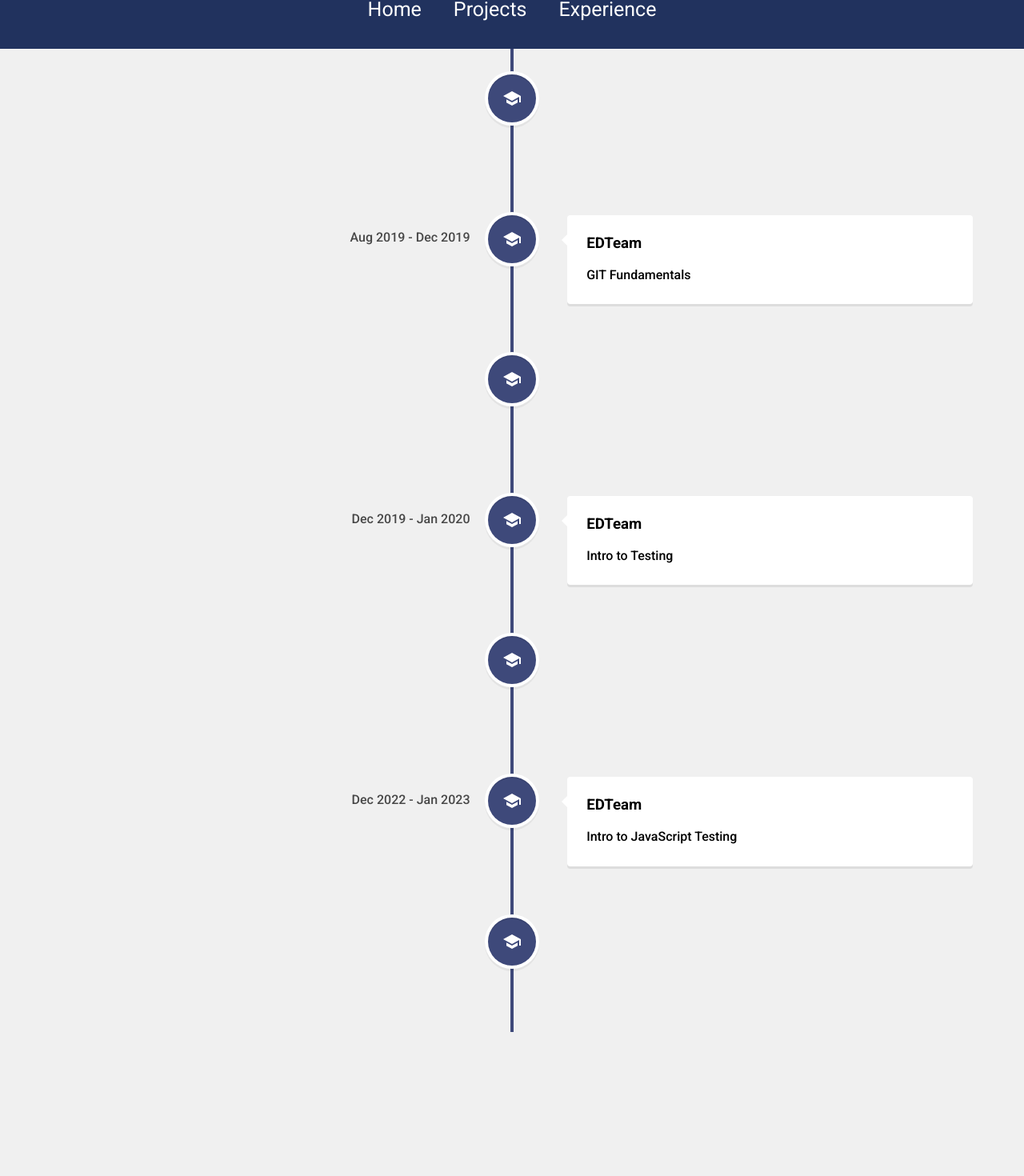
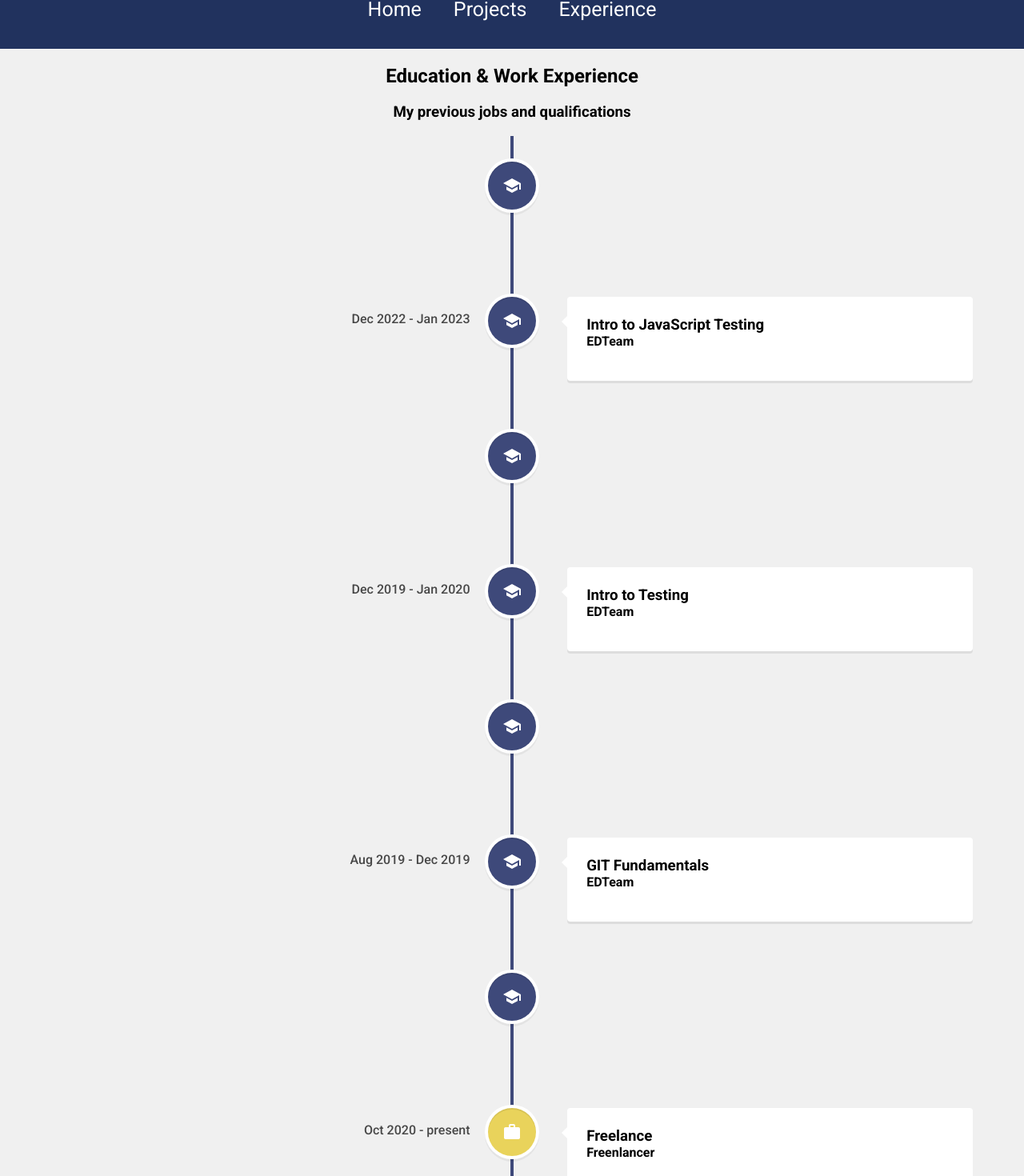
Before and after one commit to mrsanchez02/personal-portfolio, a React (Create React App) app: page /experience in a window 1280 px wide. Shown: the part 39-1509 px from the top of the page at 80% size. Built offline with nearby package versions, Linux system fonts and the light colour scheme.

Commit message:
[updated] Experience page

```diff
--- a/public/index.html
+++ b/public/index.html
@@ -4,6 +4,7 @@
     <meta charset="utf-8" />
     <link rel="icon" href="%PUBLIC_URL%/favicon.ico" />
     <meta name="viewport" content="width=device-width, initial-scale=1" />
+    <meta name="theme-color" content="#000000" />
     <meta
       name="description"
       content="Leandro Sanchez Web Portfolio."
--- /dev/null
+++ b/src/data/educationexp.js
@@ -0,0 +1,51 @@
+module.exports = [
+  {
+    type: 'education',
+    degreeTitle: 'Jira Fundamentals',
+    educationalInstitute: 'EDTeam',
+    startDate: 'Jan 2023',
+    endDate: 'Jan 2023'
+  },
+  {
+    type: 'education',
+    degreeTitle: 'Intro to JavaScript Testing',
+    educationalInstitute: 'EDTeam',
+    startDate: 'Dec 2022',
+    endDate: 'Jan 2023'
+  },
+  {
+    type: 'education',
+    degreeTitle: 'Bootcamp C# Web Development',
+    educationalInstitute: 'Talendig, The Digital Talent Factory',
+    startDate: 'Aug 2022',
+    endDate: 'Dec 2022'
+  },
+  {
+    type: 'education',
+    degreeTitle: 'Intro to Testing',
+    educationalInstitute: 'EDTeam',
+    startDate: 'Dec 2019',
+    endDate: 'Jan 2020'
+  },
+  {
+    type: 'education',
+    degreeTitle: 'React from Scratch',
+    educationalInstitute: 'EDTeam',
+    startDate: 'Dec 2019',
+    endDate: 'Feb 2020'
+  },
+  {
+    type: 'education',
+    degreeTitle: 'GIT Fundamentals',
+    educationalInstitute: 'EDTeam',
+    startDate: 'Aug 2019',
+    endDate: 'Dec 2019'
+  },
+  {
+    type: 'education',
+    degreeTitle: 'Software Development in Java',
+    educationalInstitute: 'SDQ Learning Center',
+    startDate: 'Jun 2019',
+    endDate: 'Aug 2019'
+  }
+]
--- /dev/null
+++ b/src/data/workexp.js
@@ -0,0 +1,26 @@
+module.exports = [
+  {
+    jobTitle: 'Freelance',
+    companyName: 'Freenlancer',
+    jobDescription: 'Currently, I’m a freelancer, providing technical consulting to Startups and others freelancers. Helping to maintain and acquire technical equipment (Computers, Laptops, Servers and others Data Center needs) and Security Systems (Security Cameras, alarms, etc.). As a designer and website builder, I’m involved in the digital presence for my customer business.',
+    hireDate: 'Oct 2020',
+    endDate: 'present',
+    jobResponsabilities: ['Design logos.', 'Build and Design Websites.', 'Provide Security Solutions corresponding to each client’s needs.', 'Provide or build a web app corresponding to client needs.']
+  },
+  {
+    jobTitle: 'Technical Support Analyst',
+    companyName: 'ADERCA',
+    jobDescription: 'Founded in 1972, it is today one of the most important industrial distributors in the Dominican Republic. In the mining, cement, power generation, food and beverage, textile, sugar, metallurgical and manufacturing industries in general, Aderca creates added value for each of its clients with the most recognized brands of industrial spare parts and a range of integrated tailor-made services, generating value and efficiency for its clients. As technical support and sysadmin I was oriented to find solutions that were at the forefront of the industry and the needs of our collaborators, so that they can provide a high quality service.',
+    hireDate: 'Oct 2015',
+    endDate: 'Oct 2020',
+    jobResponsabilities: ['Maintenance ERP software (Microsoft Dynamics)', 'Maintenance devices for calls management', 'Maintenance of Servers (Microsoft SQL Database)', 'Help Desk support to collaborators']
+  },
+  {
+    jobTitle: 'Technical Support Help Desk',
+    companyName: 'AMOV International Teleservices',
+    jobDescription: 'It’s an outsourcing company, which is responsible for providing Call Center services to other companies. Services like Customer Services Agents, Help Desk Troubleshooting, etc. In my case I’ ve been working for Claro PR Internet Services customers through this company.',
+    hireDate: 'Ago 2012',
+    endDate: 'Oct 2015',
+    jobResponsabilities: ['Check and authenticate ending customer’s request.', 'Bring troubleshooting to ending customers.', 'Remotely connect to bring solutions to any settings and connections needs.']
+  }
+]
--- a/src/pages/Experience.jsx
+++ b/src/pages/Experience.jsx
@@ -2,63 +2,51 @@ import React from 'react'
 import { VerticalTimeline, VerticalTimelineElement } from 'react-vertical-timeline-component'
 import 'react-vertical-timeline-component/style.min.css'
 import SchoolIcon from '@material-ui/icons/School'
+import WorkIcon from '@material-ui/icons/Work'
+import StarIcon from '@material-ui/icons/Star'
+import WorkTimelineData from '../data/workexp'
+import educationTimelineData from '../data/educationexp'
+import '../styles/Experience.css'
 
 const Experience = () => {
-  const experienceTimelineData = [
-    {
-      title: 'Software Development in Java',
-      location: 'SDQ Learning Center',
-      timeline: 'Jun 2019 - Aug 2019'
-    },
-    {
-      title: 'GIT Fundamentals',
-      location: 'EDTeam',
-      timeline: 'Aug 2019 - Dec 2019'
-    },
-    {
-      title: 'React from Scratch',
-      location: 'EDTeam',
-      timeline: 'Dec 2019 - Feb 2020'
-    },
-    {
-      title: 'Intro to Testing',
-      location: 'EDTeam',
-      timeline: 'Dec 2019 - Jan 2020'
-    },
-    {
-      title: 'Bootcamp C# Web Development',
-      location: 'Talendig, The Digital Talent Factory',
-      timeline: 'Aug 2022 - Dec 2022'
-    },
-    {
-      title: 'Intro to JavaScript Testing',
-      location: 'EDTeam',
-      timeline: 'Dec 2022 - Jan 2023'
-    },
-    {
-      title: 'Jira Fundamentals',
-      location: 'EDTeam',
-      timeline: 'Jan 2023 - Jan 2023'
-    }
-  ]
-
   return (
     <div className='experience'>
+      <h2 className='experience__title'>Education & Work Experience</h2>
+      <h3 className='experience__subtitle'>My previous jobs and qualifications</h3>
       <VerticalTimeline lineColor='#3e497a'>
-        {/* <VerticalTimelineElement className='vertical-timeline-element--education' date='2021'></VerticalTimelineElement> */}
-        {experienceTimelineData.map((exp, index) => (
+        {educationTimelineData.map((exp, index) => (
           <VerticalTimelineElement
             key={index}
             className='vertical-timeline-element--education'
-            date={exp.timeline}
+            date={`${exp.startDate} - ${exp.endDate}`}
             iconStyle={{ background: '#3e497a', color: '#fff' }}
             icon={<SchoolIcon />}
           >
-            <h3 className='vertical-timeline-element-title'>{exp.location}</h3>
-            <h4 className='vertical-timeline-element-subtitle'></h4>
+            <h3 className='vertical-timeline-element-title'>{exp.degreeTitle}</h3>
+            <h4 className='vertical-timeline-element-subtitle'>{exp.educationalInstitute}</h4>
             <p>{exp.title}</p>
           </VerticalTimelineElement>
         ))}
+        {WorkTimelineData.map((exp, index) => (
+          <VerticalTimelineElement
+            key={index}
+            className='vertical-timeline-element--education'
+            date={`${exp.hireDate} - ${exp.endDate}`}
+            iconStyle={{ background: '#e9d35b', color: '#fff' }}
+            icon={<WorkIcon />}
+          >
+            <h3 className='vertical-timeline-element-title'>{exp.jobTitle}</h3>
+            <h4 className='vertical-timeline-element-subtitle'>{exp.companyName}</h4>
+            <p>{exp.jobDescription}</p>
+            <ul>
+              {exp.jobResponsabilities.map((item, index) => <li key={index}>{item}</li>)}
+            </ul>
+          </VerticalTimelineElement>
+        ))}
+        <VerticalTimelineElement
+          iconStyle={{ background: 'rgb(16, 204, 82)', color: '#fff' }}
+          icon={<StarIcon />}
+        />
       </VerticalTimeline>
     </div>
   )
--- /dev/null
+++ b/src/styles/Experience.css
@@ -0,0 +1,8 @@
+.experience__title{
+  font-weight: 700;
+  text-align: center;
+}
+
+.experience__subtitle{
+  text-align: center;
+}
```
